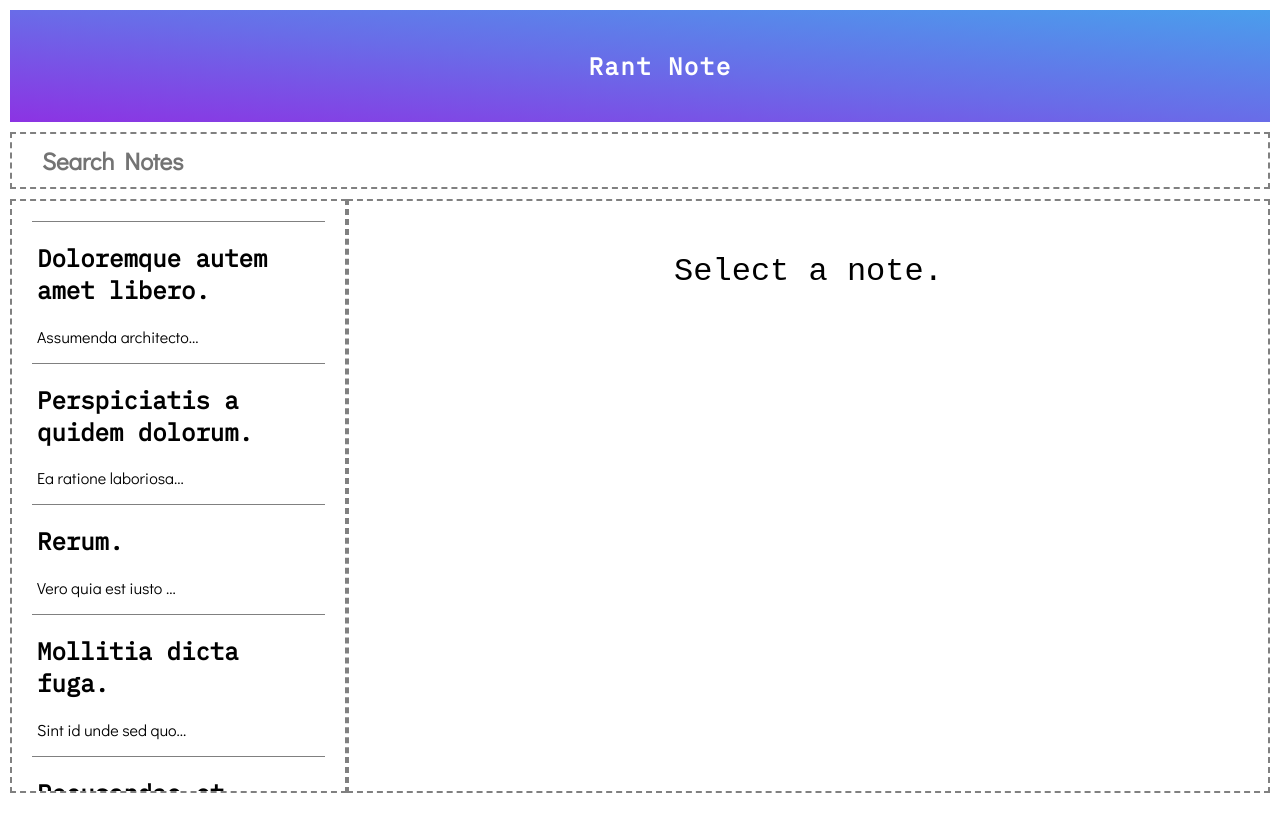
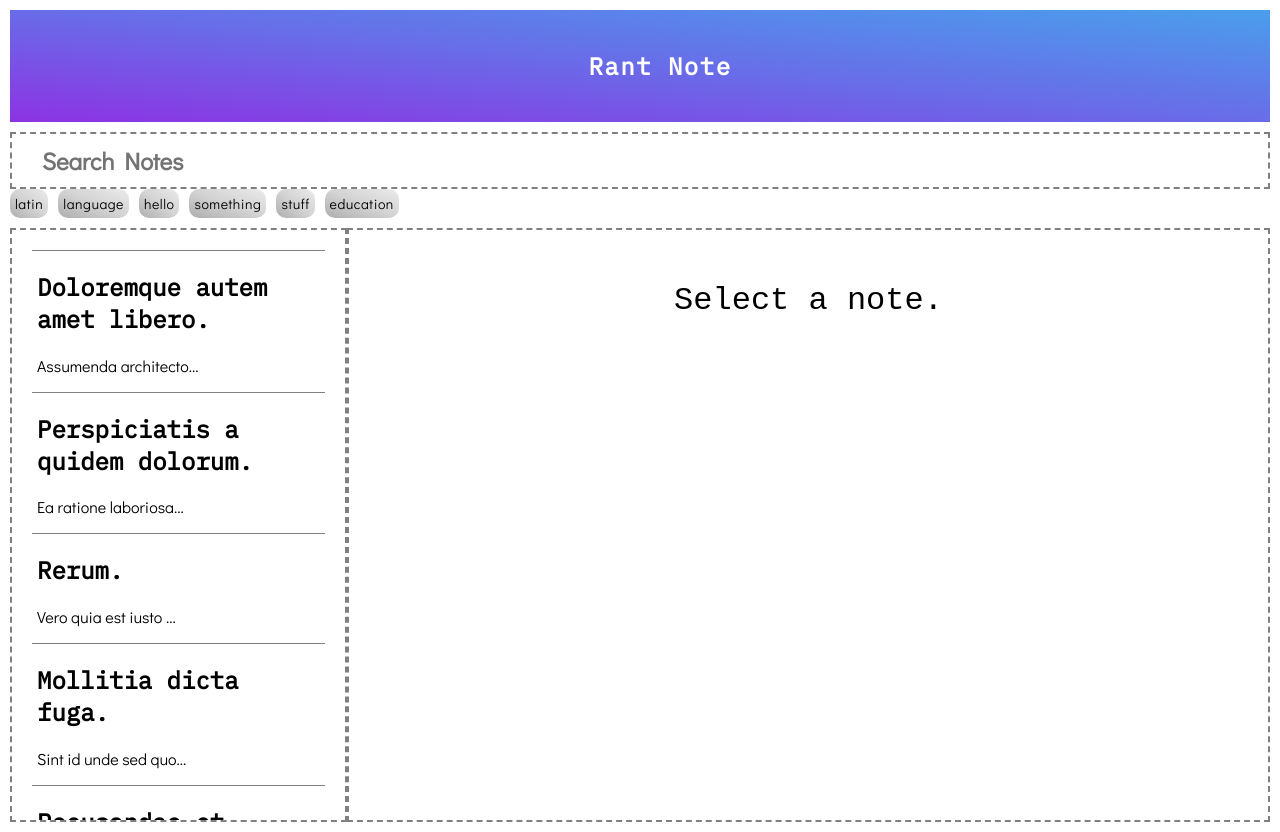
Before and after one commit to 1stofhername/react-rant-note, a React (Create React App) app: page / in a window 1280 px wide. Before the commit the page ends 803 px from the top, so only its background shows below. Built offline with nearby package versions, Linux system fonts and the light colour scheme; data requests are answered from the project's data file.

Commit message:
Add note tag categories to search bar

```diff
--- a/db/db.json
+++ b/db/db.json
@@ -12,8 +12,7 @@
       "title": "Doloremque autem amet libero.",
       "body": "Assumenda architecto dignissimos sunt ex. Dolor corporis officia repellendus. Sit et numquam pariatur accusantium quis possimus maxime sint. Mollitia provident laudantium est adipisci rerum et dolorem eveniet.\n \nLabore consequuntur quo sed sit molestiae magnam laudantium voluptas aut. Velit laudantium natus laboriosam dolore nobis et illum aliquam totam. Odit ut distinctio sunt iusto placeat consequuntur.\n \nModi id ab corporis. Voluptatem ipsam modi nisi non dolores odit dignissimos sint. Fugiat magnam ab nostrum consectetur non praesentium culpa.",
       "tags": [
-        "#latin",
-        "#language"
+        "latin"
       ]
     },
     {
@@ -22,8 +21,9 @@
       "title": "Perspiciatis a quidem dolorum.",
       "body": "Ea ratione laboriosam minima recusandae minus qui ut provident. Ut est non eum eos eveniet. Ipsum sint aut aut dolores et. Fugiat a necessitatibus repellendus.\n \rNihil architecto quis laborum saepe repudiandae ab expedita. Itaque nemo perspiciatis sed asperiores. Quisquam assumenda nulla inventore enim ipsa.\n \rConsequatur quis odio repellendus beatae quidem voluptatem. Molestias pariatur non est architecto consequatur. Earum veniam voluptatem. Voluptatem aut voluptatem ex consequatur qui repellat et perferendis magnam.",
       "tags": [
-        "#latin",
-        "#language"
+        "latin",
+        "language",
+        "hello"
       ]
     },
     {
@@ -32,8 +32,8 @@
       "title": "Rerum.",
       "body": "Vero quia est iusto itaque excepturi aliquid et eaque. Sunt blanditiis rem repellendus et quidem numquam voluptas dolorum. Debitis et sit mollitia distinctio voluptatem voluptatem incidunt deserunt.\n \rAut omnis sit non ratione. Sint non est aut consequuntur et harum dolores quo est. Et non molestiae tempore consequatur qui. Laboriosam fugiat quaerat error.\n \rLaborum ut et culpa repellendus possimus. Sunt nemo impedit eaque ipsa nihil. Id eaque laborum totam neque nihil et aliquam nostrum. Et ea cum ad. Qui consequatur sint aut sit voluptatum eum cupiditate omnis commodi. Optio minus quibusdam ut perferendis atque vel perferendis.",
       "tags": [
-        "#latin",
-        "#language"
+        "latin",
+        "language"
       ]
     },
     {
@@ -42,8 +42,8 @@
       "title": "Mollitia dicta fuga.",
       "body": "Sint id unde sed quod quis. Eum natus soluta culpa. Est omnis itaque quis magni inventore. Ea illum et non neque soluta ex necessitatibus. Facere sit repudiandae qui. Assumenda ipsa qui consectetur.\n \rQuaerat ea amet. Rem dolorem repellat culpa at qui qui. Iure eius est assumenda ea minus velit quasi rerum eveniet.\n \rMagni debitis voluptas corporis. Nam officiis earum impedit. Sapiente facere illo assumenda pariatur est optio cupiditate. Architecto iste voluptatibus numquam natus deleniti est.",
       "tags": [
-        "#latin",
-        "#language"
+        "latin",
+        "language"
       ]
     },
     {
@@ -52,8 +52,8 @@
       "title": "Recusandae et.",
       "body": "Enim sed facilis. Cumque velit optio rerum qui quis aut impedit optio consequatur. Nobis provident voluptatem omnis sint impedit. Fugit et possimus facilis excepturi assumenda debitis aut eum est. Minima aperiam consequatur rerum quae mollitia accusamus. Accusantium eos et saepe consequatur nostrum voluptate.\n \rSit labore aut minima doloribus enim est sed ea est. Fugiat provident molestias neque sed quia. Nam ipsa et. Quod voluptas fugiat sunt id fugit iusto ratione rem architecto.\n \rModi et quibusdam dolore. Et voluptatem temporibus recusandae. Veniam unde quidem et neque et iusto aliquid nam. Voluptatem eum aspernatur id alias occaecati velit perferendis rerum explicabo. Officiis harum eveniet distinctio. Eius corporis est aliquam doloremque quibusdam molestiae aut voluptate deleniti.",
       "tags": [
-        "#latin",
-        "#language"
+        "latin",
+        "language"
       ]
     },
     {
@@ -62,8 +62,8 @@
       "title": "Magnam unde qui.",
       "body": "Repellendus est doloremque nam quis natus. Est ipsa et et doloribus. Et rerum inventore sapiente ut. Blanditiis eveniet tenetur. Accusamus excepturi ipsa dolorum in sed dolore velit incidunt. Unde id commodi molestiae recusandae et praesentium est.\n \rEnim consequatur omnis inventore qui. Quibusdam dolores qui maxime sit accusantium vel. Quae corrupti iure nobis voluptas libero minus aliquid facilis qui. Dolor excepturi amet eveniet qui deserunt consequatur dolores error iste. Explicabo pariatur ipsum id. Magnam aspernatur quisquam explicabo quo cumque voluptates consequatur.\n \rId voluptas atque minima et animi dignissimos sint exercitationem. Maxime molestiae non quia autem qui eveniet enim perspiciatis illum. Vero nam distinctio et dolores perferendis. Veniam nobis quis autem praesentium ratione commodi numquam nobis. Sed aliquid quod quod et et.",
       "tags": [
-        "#latin",
-        "#language"
+        "latin",
+        "language"
       ]
     },
     {
@@ -72,8 +72,8 @@
       "title": "Quia assumenda.",
       "body": "Blanditiis sed nostrum ut incidunt. Et aspernatur natus in beatae maxime est. Dolores tenetur dolorem quis nemo eum temporibus quia. Sed velit eum est sit.\n \rVoluptas iusto quis praesentium. Fugiat ratione eaque. Sapiente quos quo vel autem voluptates expedita. Ut ducimus quia omnis et veniam. Minus vitae consequatur.\n \rNihil sint eos nulla ad omnis qui id eos. Ut et ea alias quia nulla. Mollitia laboriosam quo aut itaque aut illo fuga id ex.",
       "tags": [
-        "#latin",
-        "#language"
+        "latin",
+        "language"
       ]
     },
     {
@@ -82,8 +82,8 @@
       "title": "Incidunt delectus.",
       "body": "Labore nihil quibusdam voluptatum ratione odit laboriosam ut vitae. Vero recusandae assumenda est quis. Eaque nesciunt nobis. Omnis illo adipisci unde expedita. Eum doloribus odio culpa et quod alias.\n \rAt rem quae laudantium. Voluptates itaque porro quis eius nam rerum reprehenderit porro. Quo quod nesciunt et sit cupiditate ut. Cumque occaecati iste quo.\n \rAut enim esse deserunt ipsam culpa. Ipsam molestiae aut nam ea distinctio et aliquam nemo. Dolore optio rem provident quo inventore id. Odio vel culpa magni modi eum. Eius nobis id id at quam quia sint voluptates harum.",
       "tags": [
-        "#latin",
-        "#language"
+        "latin",
+        "language"
       ]
     },
     {
@@ -92,8 +92,8 @@
       "title": "Aperiam delectus aut autem.",
       "body": "Voluptas nostrum quia explicabo molestiae perferendis voluptatem. Error ullam est sed rerum delectus delectus minus laudantium. Expedita quidem non dolor vel est sunt maiores. Velit vel excepturi nihil assumenda atque consequatur consectetur minima vel. Aut consequatur sit dolore consequatur sequi iusto et consectetur. Aut sunt pariatur at quas mollitia.\n \rDeleniti voluptatem quis saepe consequuntur vitae labore ipsam. Et quisquam odio ea aut perferendis rem. Consequuntur sunt possimus ea. Ea harum aut dolorem voluptas et ea consequatur. Eveniet doloribus officiis ducimus autem est dolores maiores et.\n \rSed quia praesentium quae officiis quia delectus qui porro. Ea eum et dolor voluptas. Quos laborum voluptatem voluptas consequatur quas aliquid voluptas quia.",
       "tags": [
-        "#latin",
-        "#language"
+        "latin",
+        "language"
       ]
     },
     {
@@ -102,15 +102,19 @@
       "title": "Rerum itaque rem.",
       "body": "In alias in rerum dolorem architecto. Molestiae sunt qui. Et aperiam nihil. Nemo et odit ratione eum. Repellendus at sed sunt sed qui itaque ut debitis.\n \rAnimi sunt est incidunt occaecati eum dolores ea. Consectetur explicabo ut temporibus quibusdam non. Voluptatem eius sit. Ut facere possimus id deleniti voluptate. Laboriosam sed quia nihil perferendis in distinctio similique veniam.\n \rVero accusamus rem maxime sunt iste laborum consequatur eos. Aut asperiores ipsum nulla iusto fugit voluptatem delectus. Sint tenetur aut quidem accusamus alias iure earum ipsum culpa. Quo sit architecto.",
       "tags": [
-        "#latin",
-        "#language"
+        "latin",
+        "language"
       ]
     },
     {
       "userId": 1,
       "title": "default",
       "body": "placeholder",
-      "tags": "#something,#stuff,#education",
+      "tags": [
+        "something",
+        "stuff",
+        "education"
+      ],
       "id": 11
     }
   ]
--- a/src/assets/css/brooke.css
+++ b/src/assets/css/brooke.css
@@ -123,6 +123,11 @@ div.sidebar ul li:hover {
   background-repeat: no-repeat;
 }
 
+#tag-delete {
+  color: rgba(56, 51, 51, 0.658);
+  padding-bottom: 2px;
+}
+
 
 /* Layout Styles */
 .app {
@@ -219,6 +224,16 @@ button.tag {
   width:fit-content;
 }
 
+button.tag#add-new-tag {
+  display:inline;
+  background-image: none;
+  padding:5px;
+  border-radius: 10px;
+  margin-right: 10px;
+  color:rgba(15, 15, 15, 0.514);
+  width:fit-content;
+}
+
 div#tag-container {
   margin-left: -40px;
 }
--- a/src/components/NoteContainer.js
+++ b/src/components/NoteContainer.js
@@ -2,12 +2,16 @@ import React, { useState, useEffect } from "react";
 import Search from "./Search";
 import Sidebar from "./Sidebar";
 import Content from "./Content";
+import TagFilter from "./TagFilter";
 
 function NoteContainer () {
+
   const [notes, setNotes] = useState([]);
   const [displayedNote, setDisplayedNote]=useState("");
   const [search, setSearch] = useState("");
+  const [tagFilters, setTagFilter] = useState("");
   const [editMode, setEditMode]=useState("");
+
   const filteredNotes = notes.filter(note=>note.title.toLowerCase().includes(search.toLowerCase()));
 
 
@@ -69,13 +73,11 @@ function onDeleteButtonClick (item) {
   .then(()=>handleDeleteItem(item))
 }
 
+//onEvent State Toggle Functions
+
 function onTagClick (event) {
-  let filteredNotes= notes.map(note=>{if(event.target.name===note.tag){return note}})
-  console.log(filteredNotes)
+  setTagFilter(event.target.name)
 }
-
-
-//onEvent State Toggle Functions
 
 function toggleEditMode () {
   setEditMode(()=>!editMode)
@@ -103,14 +105,16 @@ function handleClearSearch () {
   setSearch("");
 }
 
-
-
   return (
     <>
       <Search
         handleSearchChange={handleSearchChange}
         handleClearSearch={handleClearSearch}
         search={search}
+        />
+      <TagFilter
+        notes={notes}
+        handleTagFilter={onTagClick}
         />
       <div className="container">
         <Sidebar
--- a/src/components/NoteViewer.js
+++ b/src/components/NoteViewer.js
@@ -1,18 +1,18 @@
-import React from "react";
+import React, { useState } from "react";
 import { v4 as uuidv4 } from 'uuid';
 
 function NoteViewer({ displayedNote, onEditButtonClick, onDeleteButtonClick, onTagClick}) {
-  const { title, body, tags } = displayedNote
-
-  console.log(title)
+  const { title, body, tags } = displayedNote;
 
   return (
     <>
       <h2>{title}</h2>
       <p>{body}</p>
       <div id="tag-container">
-      <ul>{tags.map(tag=>{
-        return <button key={uuidv4()} name={tag} className="tag" onClick={(e)=>onTagClick(e)}>{tag}</button>})}</ul>
+      <ul>
+        {tags.map(tag=>{
+        return <button key={uuidv4()} name={tag} className="tag">{tag}</button>})}
+      </ul>
       </div>
       <button onClick={onEditButtonClick}>Edit</button>
       <button onClick={()=>onDeleteButtonClick(displayedNote)}>Delete</button>
--- /dev/null
+++ b/src/components/TagFilter.js
@@ -0,0 +1,18 @@
+import React, { useState } from "react";
+
+function TagFilter ({ notes, handleTagFilter }) {
+    const allTags=[];
+    notes.map(note=>allTags.push(...note.tags))
+    const uniqueTags = ([... new Set(allTags)]);
+
+    return (
+    <div>
+        {uniqueTags.map(tag=>
+        <button key={tag} name={tag} className="tag" onClick={(e)=>handleTagFilter(e)}>
+            {tag}
+        </button>)}
+    </div>
+    )
+}
+
+export default TagFilter
```
Also changed, not shown: src/components/NoteEditor.js (+6 -2 lines).
